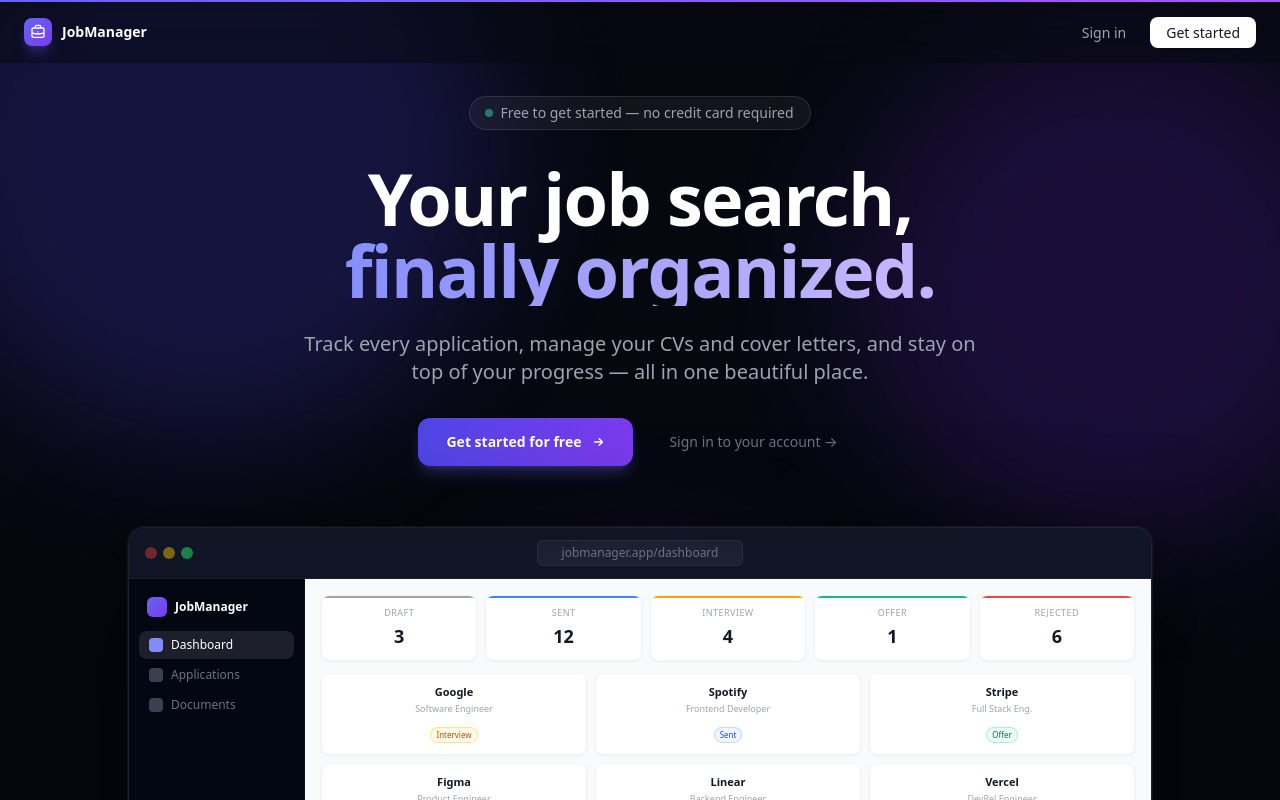
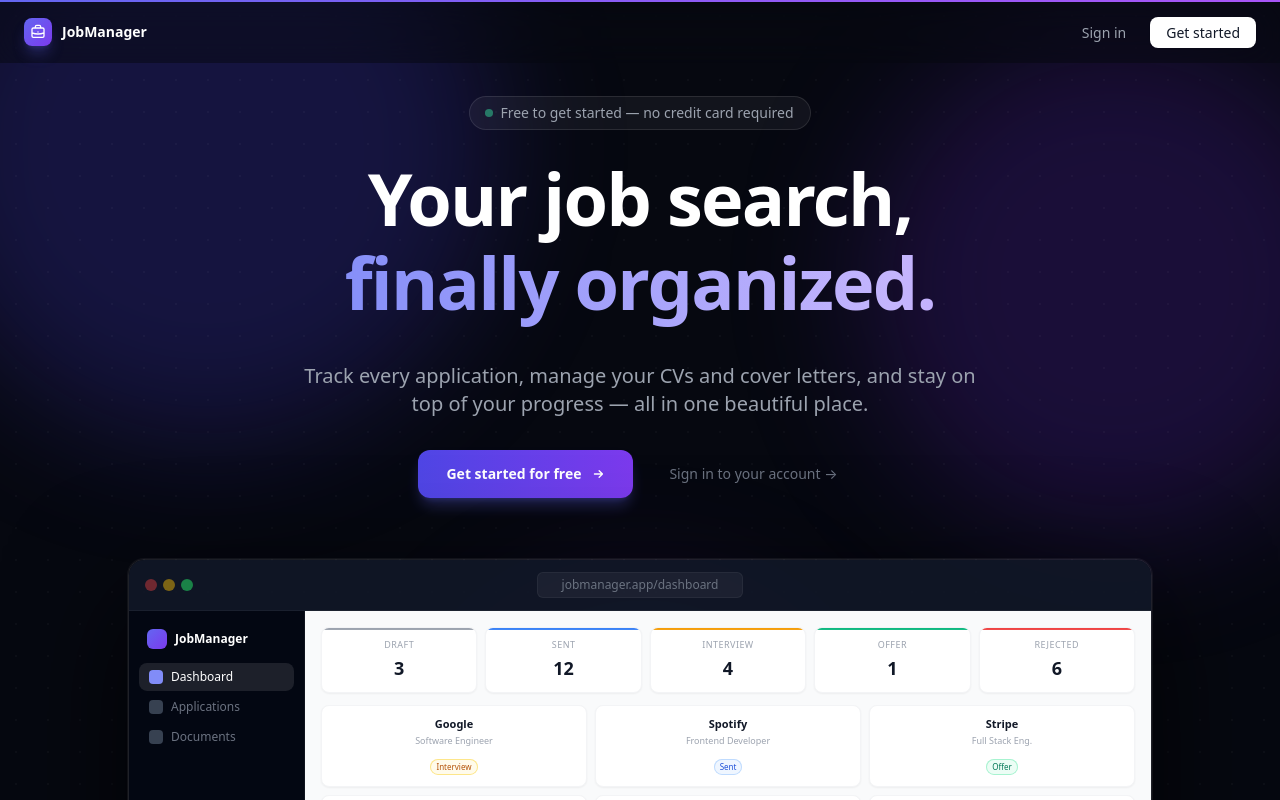
Before and after one commit to WallerDevs/JobManager, a Next.js app: page / in a window 1280 px wide. Shown: the top 800 px of the page. Built offline with nearby package versions, Linux system fonts and the light colour scheme; no server answers.

Commit message:
Small fix to landing page

```diff
--- a/src/components/marketing/Landing.tsx
+++ b/src/components/marketing/Landing.tsx
@@ -270,7 +270,7 @@ function Hero() {
             <motion.span
               animate={{ backgroundPosition: ["0% 50%", "100% 50%", "0% 50%"] }}
               transition={{ duration: 6, repeat: Infinity, ease: "linear" }}
-              className="inline-block bg-gradient-to-r from-indigo-400 via-violet-300 to-purple-400 bg-clip-text text-transparent"
+              className="inline-block bg-gradient-to-r from-indigo-400 via-violet-300 to-purple-400 bg-clip-text text-transparent pt-3 pb-5"
               style={{ backgroundSize: "200% auto" }}
             >
               finally organized.
```
